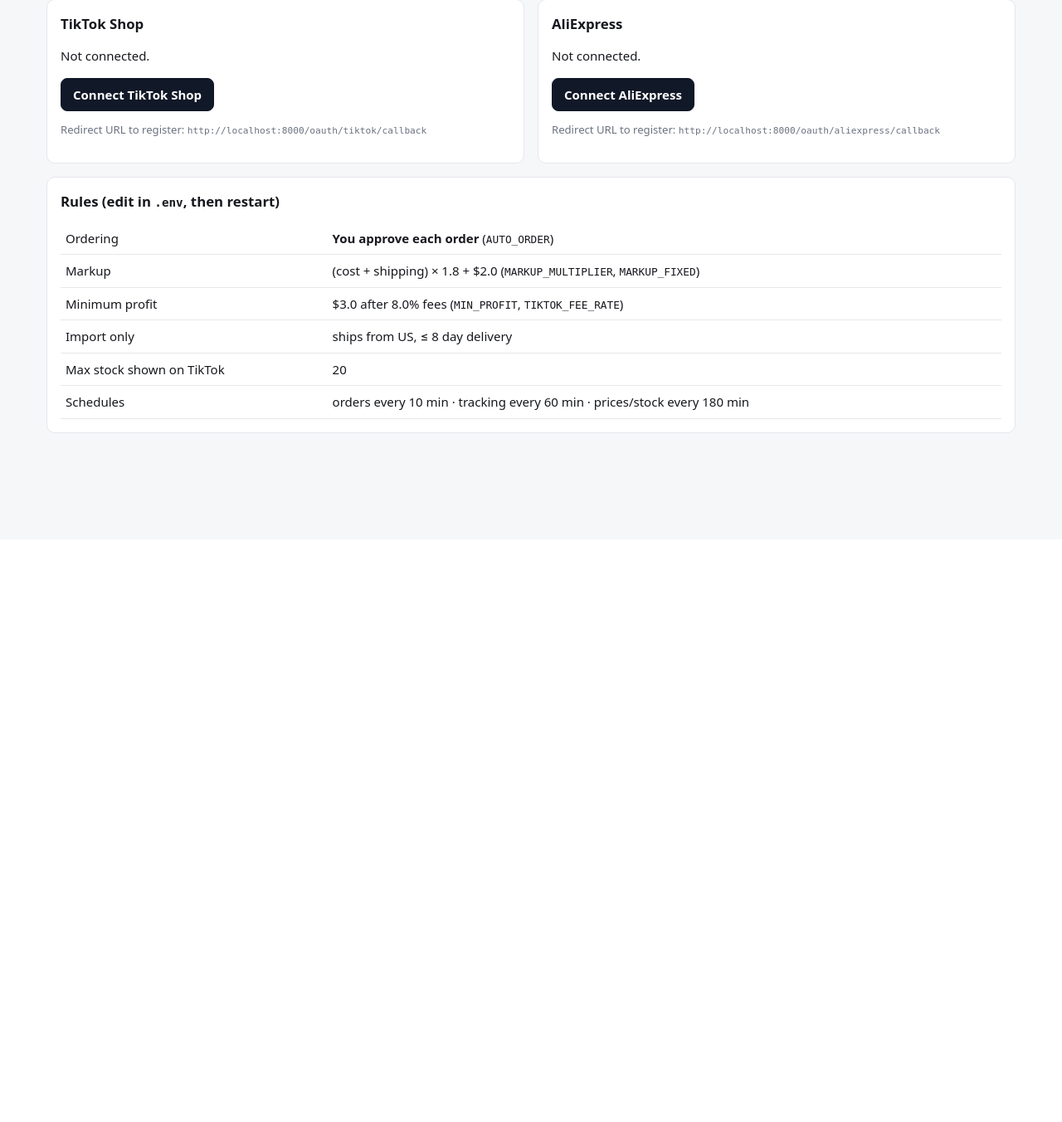
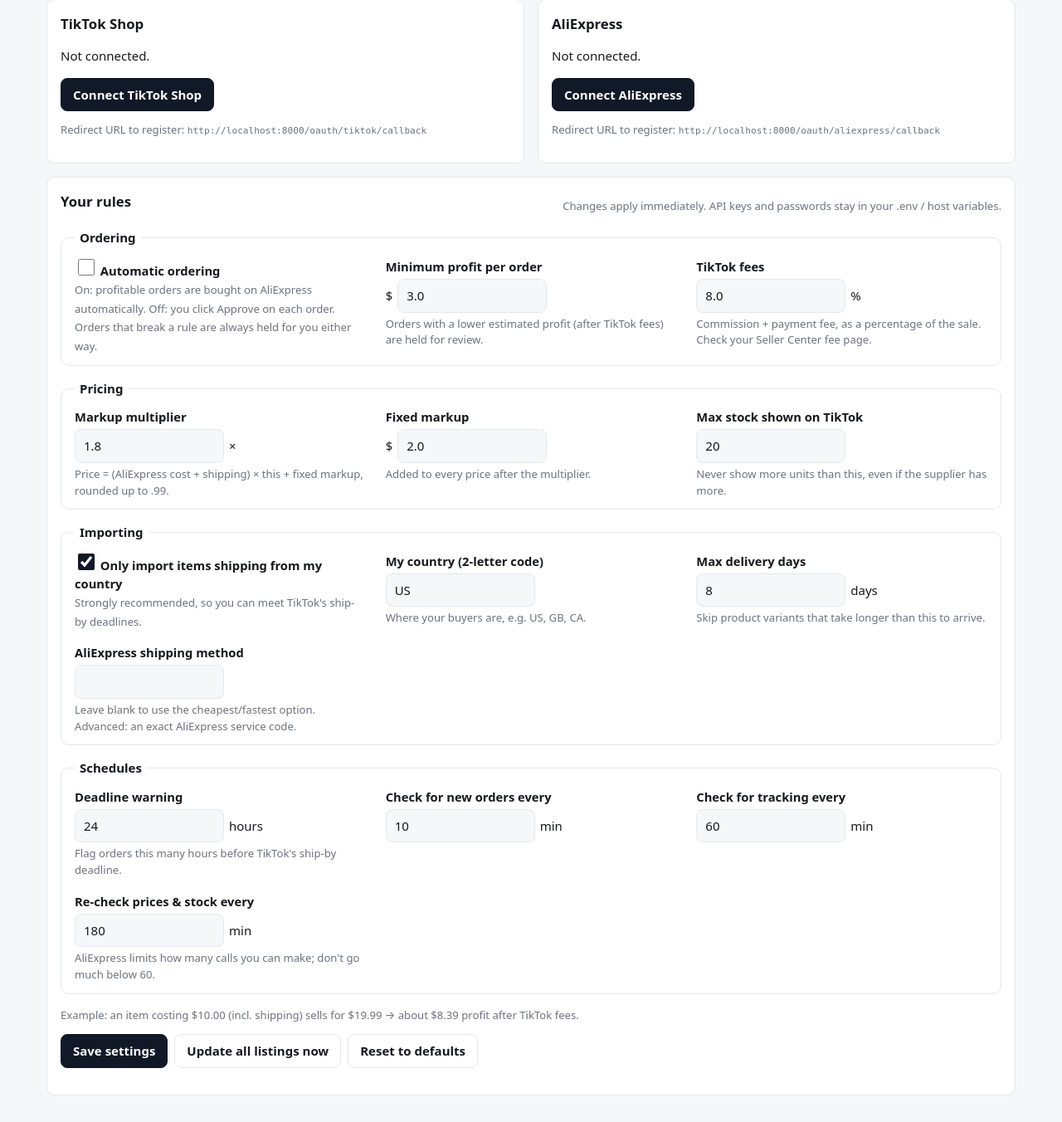
Before and after one commit to textlisttools/ttds, a FastAPI app: page /settings in a window 1280 px wide. Shown: the part 150-1502 px from the top of the page at 83% size. Before the commit the page ends 672 px from the top, so only its background shows below. Run offline with FastAPI, Linux system fonts and the light colour scheme; the visitor is signed in with stand-in values (Sample User, id 1).

Commit message:
Make business rules editable on the Settings page
Markup, minimum profit, fees, automatic ordering, import rules and job
schedules can now be changed from the dashboard. Saved values override
the .env defaults and apply without a restart. Secrets stay in .env.

Co-Authored-By: Claude Opus 5.5 <noreply@anthropic.com>
Claude-Session: https://claude.ai/code/session_01LY8ezRtng7i238a9QLx5in

```diff
--- a/app/db.py
+++ b/app/db.py
@@ -113,6 +113,7 @@ def set_engine(engine) -> None:
 
 
 def init_db() -> None:
+    from . import settings_store  # noqa: F401  (registers the AppSetting table)
     SQLModel.metadata.create_all(get_engine())
 
 
--- a/app/main.py
+++ b/app/main.py
@@ -14,7 +14,9 @@ from starlette.middleware.sessions import SessionMiddleware
 
 from . import scheduler
 from .clients.mock import MockTikTokClient
+from . import settings_store
 from .config import get_settings
+from .settings_store import current_settings
 from .db import Event, Order, Product, Variant, get_token, init_db, session
 from .services import connections, orders, products
 
@@ -56,7 +58,7 @@ app.add_middleware(SessionMiddleware, secret_key=settings.session_secret,
 
 def render(request: Request, name: str, **ctx):
     flash = request.session.pop("flash", None)
-    return templates.TemplateResponse(request, name, {"s": get_settings(), "flash": flash, **ctx})
+    return templates.TemplateResponse(request, name, {"s": current_settings(), "flash": flash, **ctx})
 
 
 def back(request: Request, url: str, message: str = "", level: str = "ok"):
@@ -78,7 +80,7 @@ def login_page(request: Request):
 
 @app.post("/login")
 def login(request: Request, username: str = Form(...), password: str = Form(...)):
-    s = get_settings()
+    s = current_settings()
     ok = hmac.compare_digest(username, s.dashboard_username) and \
         hmac.compare_digest(password, s.dashboard_password)
     if not ok:
@@ -96,7 +98,7 @@ def logout(request: Request):
 # -------------------------------------------------------------- Dashboard --
 @app.get("/", response_class=HTMLResponse)
 def dashboard(request: Request):
-    s = get_settings()
+    s = current_settings()
     with session() as db:
         all_orders = list(db.exec(select(Order).order_by(Order.created_at.desc())))
         counts = {}
@@ -130,7 +132,7 @@ def run_job(request: Request, name: str):
 
 @app.post("/mock/order")
 def mock_order(request: Request):
-    if not get_settings().mock_mode:
+    if not current_settings().mock_mode:
         return back(request, "/", "Only available in MOCK_MODE.", "error")
     if not MockTikTokClient().simulate_order():
         return back(request, "/", "Publish a product to (mock) TikTok first.", "error")
@@ -141,7 +143,7 @@ def mock_order(request: Request):
 # ----------------------------------------------------------------- Orders --
 @app.get("/orders", response_class=HTMLResponse)
 def orders_page(request: Request, status: str = ""):
-    s = get_settings()
+    s = current_settings()
     with session() as db:
         q = select(Order).order_by(Order.created_at.desc())
         if status:
@@ -159,12 +161,12 @@ def order_page(request: Request, oid: int):
             return back(request, "/orders", "Order not found.", "error")
         events = list(db.exec(select(Event).where(Event.order_id == oid).order_by(Event.at.desc())))
     return render(request, "order.html", o=o, events=events,
-                  at_risk=orders.at_risk(o, get_settings()))
+                  at_risk=orders.at_risk(o, current_settings()))
 
 
 @app.post("/orders/{oid}/approve")
 def approve(request: Request, oid: int, force: bool = Form(False)):
-    s = get_settings()
+    s = current_settings()
     with session() as db:
         o = db.get(Order, oid)
         try:
@@ -192,7 +194,7 @@ def dismiss(request: Request, oid: int):
 @app.post("/orders/{oid}/tracking")
 def manual_tracking(request: Request, oid: int, tracking_number: str = Form(...),
                     carrier: str = Form(""), provider_id: str = Form("")):
-    s = get_settings()
+    s = current_settings()
     with session() as db:
         o = db.get(Order, oid)
         try:
@@ -208,7 +210,7 @@ def manual_tracking(request: Request, oid: int, tracking_number: str = Form(...)
 def providers(request: Request, oid: int):
     with session() as db:
         o = db.get(Order, oid)
-        tt, _ = connections.tiktok(db, get_settings())
+        tt, _ = connections.tiktok(db, current_settings())
         rows = tt.get_shipping_providers(o.address.get("delivery_option_id", ""))
     return render(request, "providers.html", o=o, rows=rows)
 
@@ -224,7 +226,7 @@ def products_page(request: Request):
 
 @app.post("/products/import")
 def import_product(request: Request, url: str = Form(...), multiplier: str = Form("")):
-    s = get_settings()
+    s = current_settings()
     with session() as db:
         try:
             p = products.import_product(db, s, url, float(multiplier) if multiplier else None)
@@ -235,7 +237,7 @@ def import_product(request: Request, url: str = Form(...), multiplier: str = For
 
 @app.get("/products/{pid}", response_class=HTMLResponse)
 def product_page(request: Request, pid: int):
-    s = get_settings()
+    s = current_settings()
     with session() as db:
         p = db.get(Product, pid)
         if not p:
@@ -272,7 +274,7 @@ async def edit_product(request: Request, pid: int):
 
 @app.post("/products/{pid}/publish")
 def publish(request: Request, pid: int):
-    s = get_settings()
+    s = current_settings()
     with session() as db:
         p = db.get(Product, pid)
         try:
@@ -284,7 +286,7 @@ def publish(request: Request, pid: int):
 
 @app.post("/products/{pid}/sync")
 def sync(request: Request, pid: int):
-    s = get_settings()
+    s = current_settings()
     with session() as db:
         try:
             n = products.sync_product(db, s, db.get(Product, pid))
@@ -310,16 +312,58 @@ def delete(request: Request, pid: int):
 # -------------------------------------------------------- Settings / OAuth --
 @app.get("/settings", response_class=HTMLResponse)
 def settings_page(request: Request):
+    s = current_settings()
     with session() as db:
         conn = {p: get_token(db, p) for p in ("tiktok", "aliexpress")}
-    return render(request, "settings.html", conn=conn)
+    env = get_settings()
+    groups: dict[str, list] = {}
+    for rule in settings_store.RULES:
+        groups.setdefault(rule.group, []).append(
+            (rule, settings_store.display_value(s, rule),
+             getattr(s, rule.key) != getattr(env, rule.key)))
+    return render(request, "settings.html", conn=conn, groups=groups,
+                  errors=request.session.pop("settings_errors", None))
+
+
+@app.post("/settings")
+async def save_settings(request: Request):
+    before = current_settings()
+    form = await request.form()
+    errors = settings_store.save(dict(form))
+    if errors:
+        request.session["settings_errors"] = errors
+        return back(request, "/settings#rules", "Nothing was saved — please fix the highlighted values.",
+                    "error")
+    after = current_settings()
+    scheduler.reschedule()
+    msg = "Settings saved and applied."
+    if (before.markup_multiplier, before.markup_fixed, before.max_listed_stock) != \
+            (after.markup_multiplier, after.markup_fixed, after.max_listed_stock):
+        msg += (" Your TikTok prices/stock update at the next price check — or click "
+                "'Update all listings now' to do it immediately.")
+    if after.auto_order and not before.auto_order:
+        msg += " Automatic ordering is ON."
+    with session() as db:
+        from .db import log
+        log(db, f"Settings changed (automatic ordering {'on' if after.auto_order else 'off'}, "
+                f"markup ×{after.markup_multiplier} + ${after.markup_fixed}, "
+                f"min profit ${after.min_profit})")
+        db.commit()
+    return back(request, "/settings#rules", msg)
+
+
+@app.post("/settings/reset")
+def reset_settings(request: Request):
+    settings_store.reset()
+    scheduler.reschedule()
+    return back(request, "/settings#rules", "Settings reset to the defaults from .env.")
 
 
 @app.get("/connect/{platform}")
 def connect(request: Request, platform: str):
     if platform not in ("tiktok", "aliexpress"):
         return back(request, "/settings", "Unknown platform.", "error")
-    s = get_settings()
+    s = current_settings()
     key = s.tiktok_app_key if platform == "tiktok" else s.aliexpress_app_key
     if not s.mock_mode and not key:
         return back(request, "/settings", f"Add your {platform} app key to .env first.", "error")
@@ -331,7 +375,7 @@ def connect(request: Request, platform: str):
 @app.get("/oauth/{platform}/callback")
 def oauth_callback(request: Request, platform: str, code: str = "", state: str = "",
                    error: str = ""):
-    s = get_settings()
+    s = current_settings()
     if platform not in ("tiktok", "aliexpress"):
         return back(request, "/settings", "Unknown platform.", "error")
     expected = request.session.pop(f"oauth_{platform}", None)
--- a/app/static/style.css
+++ b/app/static/style.css
@@ -57,3 +57,12 @@ code { font-size: .85em; }
 .stack > button { justify-self: start; }
 .actions + .card, .card + .actions { margin-top: 16px; }
 .actions { margin-bottom: 16px; }
+fieldset { border: 1px solid var(--line); border-radius: 10px; padding: 12px 16px; margin: 0 0 16px; display: grid; grid-template-columns: repeat(auto-fit, minmax(260px, 1fr)); gap: 16px 24px; }
+legend { font-weight: 700; padding: 0 6px; }
+.field { display: grid; gap: 4px; align-content: start; }
+.field > label { font-size: .92rem; display: block; }
+.input-unit { display: flex; align-items: center; gap: 6px; } .input-unit input { max-width: 180px; }
+.switch { display: flex; gap: 10px; align-items: flex-start; cursor: pointer; }
+.switch input { width: 20px; height: 20px; margin-top: 2px; flex: none; accent-color: var(--accent); }
+.tag { font-size: .7rem; font-weight: 600; padding: 0 6px; border-radius: 99px; background: var(--warn-bg); color: var(--warn); }
+.flash ul { margin: 0; padding-left: 18px; }
--- a/app/templates/settings.html
+++ b/app/templates/settings.html
@@ -20,15 +20,67 @@
 </section>
 {% endfor %}
 </div>
-<section class="card">
-  <h2>Rules (edit in <code>.env</code>, then restart)</h2>
-  <table>
-    <tr><td>Ordering</td><td><b>{{ 'Automatic' if s.auto_order else 'You approve each order' }}</b> (<code>AUTO_ORDER</code>)</td></tr>
-    <tr><td>Markup</td><td>(cost + shipping) × {{ s.markup_multiplier }} + ${{ s.markup_fixed }} (<code>MARKUP_MULTIPLIER</code>, <code>MARKUP_FIXED</code>)</td></tr>
-    <tr><td>Minimum profit</td><td>${{ s.min_profit }} after {{ (s.tiktok_fee_rate*100)|round(1) }}% fees (<code>MIN_PROFIT</code>, <code>TIKTOK_FEE_RATE</code>)</td></tr>
-    <tr><td>Import only</td><td>{% if s.require_local_warehouse %}ships from {{ s.ship_to_country }}, {% endif %}≤ {{ s.max_delivery_days }} day delivery</td></tr>
-    <tr><td>Max stock shown on TikTok</td><td>{{ s.max_listed_stock }}</td></tr>
-    <tr><td>Schedules</td><td>orders every {{ s.order_poll_minutes }} min · tracking every {{ s.tracking_poll_minutes }} min · prices/stock every {{ s.monitor_poll_minutes }} min</td></tr>
-  </table>
-</section>
+<form method="post" action="/settings" class="card rules" id="rules">
+  <div class="row-head">
+    <h2>Your rules</h2>
+    <span class="small">Changes apply immediately. API keys and passwords stay in your .env / host variables.</span>
+  </div>
+  {% if errors %}<div class="flash error"><ul>{% for e in errors %}<li>{{ e }}</li>{% endfor %}</ul></div>{% endif %}
+  {% for group, items in groups.items() %}
+  <fieldset>
+    <legend>{{ group }}</legend>
+    {% for rule, value, custom in items %}
+    <div class="field">
+      {% if rule.kind.__name__ == 'bool' %}
+      <label class="switch">
+        <input type="checkbox" name="{{ rule.key }}" {{ 'checked' if value }}
+          {% if rule.key == 'auto_order' %}data-confirm="Turn on automatic ordering? Profitable TikTok orders will be bought and paid on AliExpress without asking you."{% endif %}>
+        <span><b>{{ rule.label }}</b>{% if custom %} <span class="tag" title="Different from the default in .env">changed</span>{% endif %}<br><span class="small">{{ rule.help }}</span></span>
+      </label>
+      {% else %}
+      <label for="f-{{ rule.key }}"><b>{{ rule.label }}</b>{% if custom %} <span class="tag" title="Different from the default in .env">changed</span>{% endif %}</label>
+      <div class="input-unit">
+        {% if rule.unit == '$' %}<span>$</span>{% endif %}
+        <input id="f-{{ rule.key }}" name="{{ rule.key }}" value="{{ value }}"
+          {% if rule.kind.__name__ in ['int', 'float'] %}type="number" step="{{ rule.step }}" inputmode="decimal"{% if rule.min is not none %} min="{{ rule.min }}"{% endif %}{% if rule.max is not none %} max="{{ rule.max }}"{% endif %} required{% endif %}
+          {% if rule.key == 'ship_to_country' %}maxlength="2" required pattern="[A-Za-z]{2}"{% endif %}>
+        {% if rule.unit and rule.unit != '$' %}<span>{{ rule.unit }}</span>{% endif %}
+      </div>
+      {% if rule.help %}<span class="small">{{ rule.help }}</span>{% endif %}
+      {% endif %}
+    </div>
+    {% endfor %}
+  </fieldset>
+  {% endfor %}
+  <p class="small" id="example"></p>
+  <div class="actions">
+    <button>Save settings</button>
+    <button class="secondary" formaction="/jobs/monitor" formnovalidate>Update all listings now</button>
+    <button class="secondary" formaction="/settings/reset" formnovalidate
+      onclick="return confirm('Reset every rule to the default from .env?')">Reset to defaults</button>
+  </div>
+</form>
+<script>
+  // Confirm before switching automatic ordering on.
+  document.querySelectorAll('[data-confirm]').forEach(function (el) {
+    el.addEventListener('change', function () {
+      if (el.checked && !confirm(el.dataset.confirm)) el.checked = false;
+    });
+  });
+  // Live price example so markup changes are easy to understand.
+  (function () {
+    var f = document.getElementById('rules');
+    function v(k) { var e = f.elements[k]; return e ? parseFloat(e.value) || 0 : 0; }
+    function update() {
+      var cost = 10, raw = cost * v('markup_multiplier') + v('markup_fixed');
+      var price = Math.max(Math.ceil(raw) - 0.01, 0.99);
+      var profit = price * (1 - v('tiktok_fee_rate') / 100) - cost;
+      document.getElementById('example').textContent =
+        'Example: an item costing $10.00 (incl. shipping) sells for $' + price.toFixed(2) +
+        ' → about $' + profit.toFixed(2) + ' profit after TikTok fees' +
+        (profit < v('min_profit') ? ' (below your minimum — orders like this would be held).' : '.');
+    }
+    f.addEventListener('input', update); update();
+  })();
+</script>
 {% endblock %}
```
Also changed, not shown: app/scheduler.py (+27 -10 lines), app/settings_store.py (added, +148 -0 lines), docs/API_KEYS.md (+3 -2 lines), tests/test_settings.py (added, +51 -0 lines), README.md.
